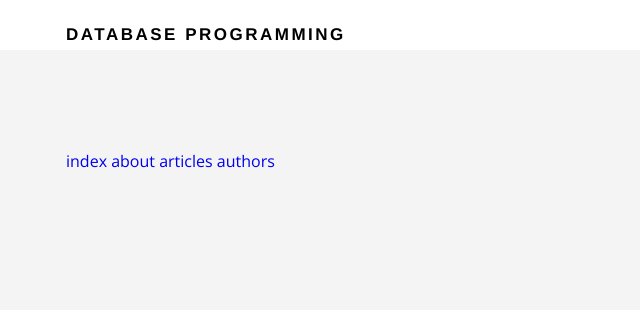
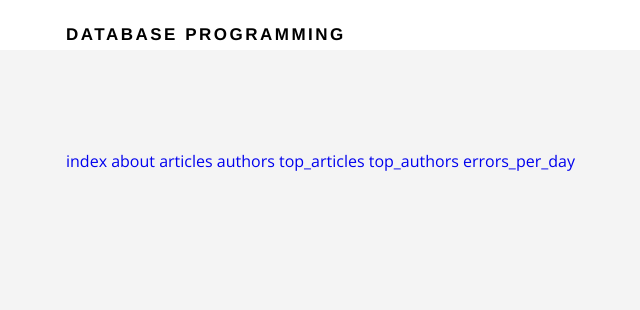
Before and after one commit to NoMan2000/udacity_databases, a Flask app: page / in a window 1280 px wide. Shown: the top 310 px of the page, without its empty margins (74-714 px from the left). Run offline with Flask 2, Linux system fonts and the light colour scheme; some libraries are stand-ins or nearby versions.

Commit message:
Finished up all the reporting

```diff
--- a/catalog/routes.py
+++ b/catalog/routes.py
@@ -2,7 +2,6 @@ from flask import Flask, render_template, request, session, redirect, url_for
 from models import db, Articles, Author
 from forms import ArticlesForm, AuthorsForm
 import datetime
-
 
 app = Flask(__name__)
 
@@ -12,65 +11,148 @@ db.init_app(app)
 app.secret_key = "development-key"
 
 route_list = dict(
-  index = '/',
-  about = '/about',
-  articles = '/articles',
-  authors = '/authors',
+    index='/',
+    about='/about',
+    articles='/articles',
+    authors='/authors',
+    top_articles='/articles/top',
+    top_authors='/authors/top',
+    errors_per_day='/errors'
 )
+
 
 @app.route(route_list.get('index', '/'))
 @app.route('/index')
 @app.route('/index.html')
 def index():
-  return render_template("index.html", route_list=route_list)
+    return render_template("index.html", route_list=route_list)
+
 
 @app.route(route_list.get('about'))
 def about():
-  return render_template("about.html")
+    return render_template("about.html")
+
 
 @app.route(route_list.get('articles'), methods=["GET", "POST"])
 def articles_list():
+    form = ArticlesForm()
+    all_articles = Articles.query.all()
+    all_authors = Author.query.all()
+    if request.method == "POST":
+        if form.validate() != False:
+            newArticle = Articles(
+                request.form.get('author'),
+                form.title.data,
+                form.slug.data,
+                form.lead.data,
+                form.body.data,
+                datetime.datetime.now()
+            )
+            db.session.add(newArticle)
+            db.session.commit()
+            form = ArticlesForm()  # Re-render the form
 
-  form = ArticlesForm()
+    return render_template('articles.html', form=form, all_articles=all_articles, all_authors=all_authors)
 
-  all_articles = Articles.query.all()
-  all_authors = Author.query.all()
-  if request.method == "POST":
-    if form.validate() != False:
-      newArticle = Articles(
-        request.form.get('author'),
-        form.title.data,
-        form.slug.data,
-        form.lead.data,
-        form.body.data,
-        datetime.datetime.now()
-      )
-      print(newArticle)
-      db.session.add(newArticle)
-      db.session.commit()
 
-  return render_template('articles.html', form=form, all_articles=all_articles, all_authors=all_authors)
+@app.route(route_list.get('top_articles'))
+def top_articles():
+    grouped = db.engine.execute('''
+                    SELECT
+                    COUNT(log.path) AS totalViews,
+                    articles.slug,
+                    articles.title,
+                    authors.name
+                    FROM log, articles, authors
+                    WHERE log.path != '/' AND
+                    articles.slug = SUBSTR(log.path, LENGTH('/article/') + 1)
+                    AND articles.author = authors.id
+                    GROUP BY
+                    articles.slug,
+                    authors.name,
+                    articles.title
+                    ORDER BY totalViews DESC
+
+                    ''').fetchall()
+
+    return render_template('articles-top.html', top_articles=grouped)
+
+
+@app.route(route_list.get('top_authors'))
+def top_authors():
+    grouped = db.engine.execute('''
+                    SELECT
+                    COUNT(authors.id) AS totalViews,
+                    authors.name
+                    FROM log, authors, articles
+                    WHERE log.path != '/' AND
+                    articles.slug = SUBSTR(log.path, LENGTH('/article/') + 1)
+                    AND articles.author = authors.id
+                    GROUP BY
+                  	authors.name,
+                    authors.id
+
+                    ORDER BY totalViews DESC
+
+                    ''').fetchall()
+
+    return render_template('authors-top.html', top_articles=grouped)
+
+
+#  Begin date check
+@app.route(route_list.get('errors_per_day'))
+def error_route():
+    errors = db.engine.execute('''
+                        WITH t AS
+                        (SELECT DATE(log.time) AS failureDate,
+                        ROUND((SUM(CASE WHEN
+                            SUBSTRING(log.status, 0, 4)::integer >= 400
+                            THEN 1
+                            ELSE 0
+                            END
+                        )  * 100.0)::decimal / (COUNT(log.status)),1) AS totalFailures
+                        FROM log GROUP BY DATE(log.time)
+                        )
+                        SELECT t.totalFailures AS failure, to_char(t.failureDate, 'Month DD, YYYY') AS date
+                        FROM t
+                        GROUP BY t.totalFailures, t.failureDate
+                        HAVING t.totalFailures > 1
+
+                        ''').fetchall()
+
+    return render_template('errors.html', errors=errors)
+
+
+@app.route('/articles/delete/<int:article_id>', methods=['POST'])
+def delete_routes(article_id):
+    article = Articles.query.filter_by(id=article_id).first()
+    db.session.delete(article)
+    db.session.commit()
+    return articles_list()
+
 
 @app.route(route_list.get('authors'), methods=["GET", "POST"])
-def login():
-  if 'email' in session:
-    return redirect(url_for('home'))
+def authors():
+    form = AuthorsForm()
+    all_authors = Author.query.all()
+    if request.method == "POST":
+        if form.validate() == False:
+            return render_template("authors.html", form=form, all_authors=all_authors)
+        else:
+            newAuthor = Author(
+                request.form.get('author'),
+                form.name.data,
+                form.bio.data,
+            )
+            db.session.add(newAuthor)
+            db.session.commit()
+            form = AuthorsForm()  # Re-render the form
 
-  form = AuthorsForm()
+            return render_template('authors.html', form=form, all_authors=all_authors)
 
-  if request.method == "POST":
-    if form.validate() == False:
-      return render_template("authors.html", form=form)
-    else:
-      name = form.name.data
-
-      form = AuthorsForm.query.filter_by(name=name).first()
-
-      return redirect(url_for('authors.html'), form=form)
-
-  elif request.method == 'GET':
-    return render_template('authors.html', form=form)
+    elif request.method == 'GET':
+        return render_template('authors.html', form=form, all_authors=all_authors)
 
 
 if __name__ == "__main__":
-  app.run(debug=True)
+    app.run(debug=True)
--- a/catalog/static/css/main.css
+++ b/catalog/static/css/main.css
@@ -178,6 +178,7 @@ header {
 .hero-section .section-content {
   position: relative;
   top: 100px;
+  width:100%;
 }
 
 .hero-section .section-content h2 {
--- a/catalog/templates/index.html
+++ b/catalog/templates/index.html
@@ -5,8 +5,9 @@
     <div class="container">
 
         <div class="section-content">
-        {% for route in route_list %}
-          <a href="{{route}}">{{route}}</a>
+            {% for (route_name, route_path) in route_list.items() %}
+
+            <a href="{{route_path}}">{{route_name}}</a>
             {% endfor %}
 
         </div>
```
Also changed, not shown: catalog/templates/articles-top.html (added, +22 -0 lines), catalog/templates/articles.html (+5 -2 lines), catalog/templates/authors-top.html (added, +20 -0 lines), catalog/templates/authors.html (+18 -16 lines), catalog/templates/errors.html (added, +20 -0 lines). Lines whose indentation alone changed are shown as unchanged.
